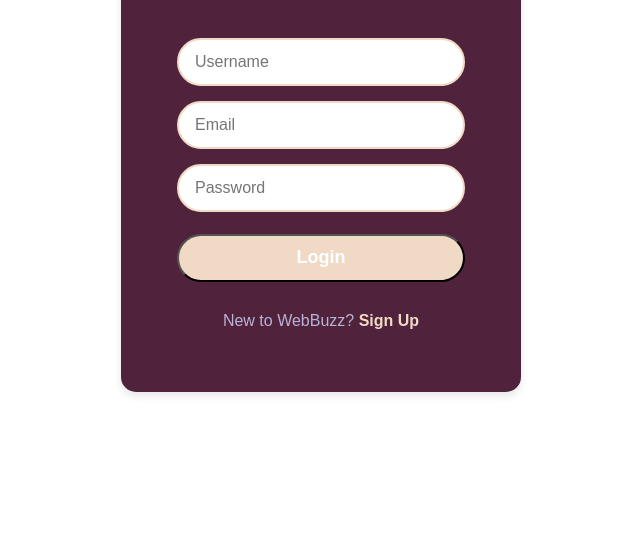
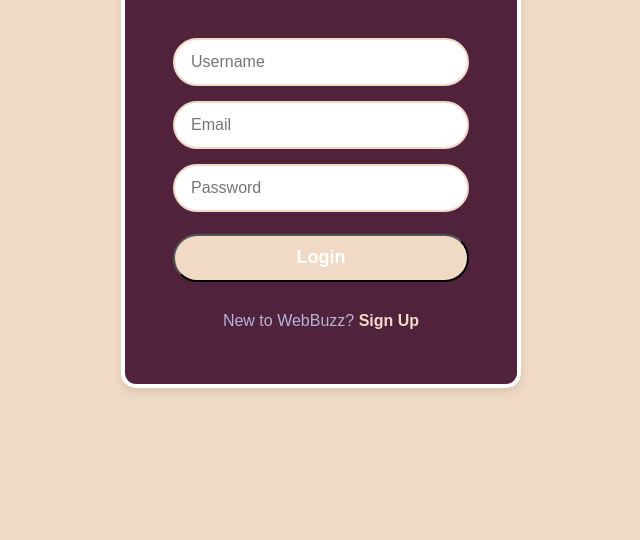
Before and after one commit to ashraf1728/WebBuzz-WebDevelopment-Challenge, a website: page login.html in a window 1280 px wide. Shown: the part 260-800 px from the top of the page, without its empty margins (319-959 px from the left). Drawn offline with Linux system fonts and the light colour scheme.

Commit message:
Update login.css

```diff
--- a/css/login.css
+++ b/css/login.css
@@ -23,7 +23,7 @@ body {
     font-weight: 400;
     line-height: 1.8;
     color: var(--dark-color);
-    background: transparent;
+    background: var(--main-color);
 }
 
 a {
@@ -40,11 +40,12 @@ a {
 }
 
 .login-form {
+    border: 4px solid white;
     display: flex;
     flex-direction: column;
     gap: 15px;
     padding: 2em;
-    border: 8px solid var(--light-color);
+    /* border: 8px solid var(--light-color); */
     border-radius: 15px;
     background-color: var(--light-color);
     box-shadow: 0 4px 8px rgba(0, 0, 0, 0.1);
@@ -126,16 +127,11 @@ a {
 
 @media screen and (min-width: 768px) {
     .login-form {
+        border: 4px solid white;
+
         padding: 3em;
     }
 }
-
-
-
-
-
-
-
 
 .signup-prompt {
     margin-top: 10px;
```
